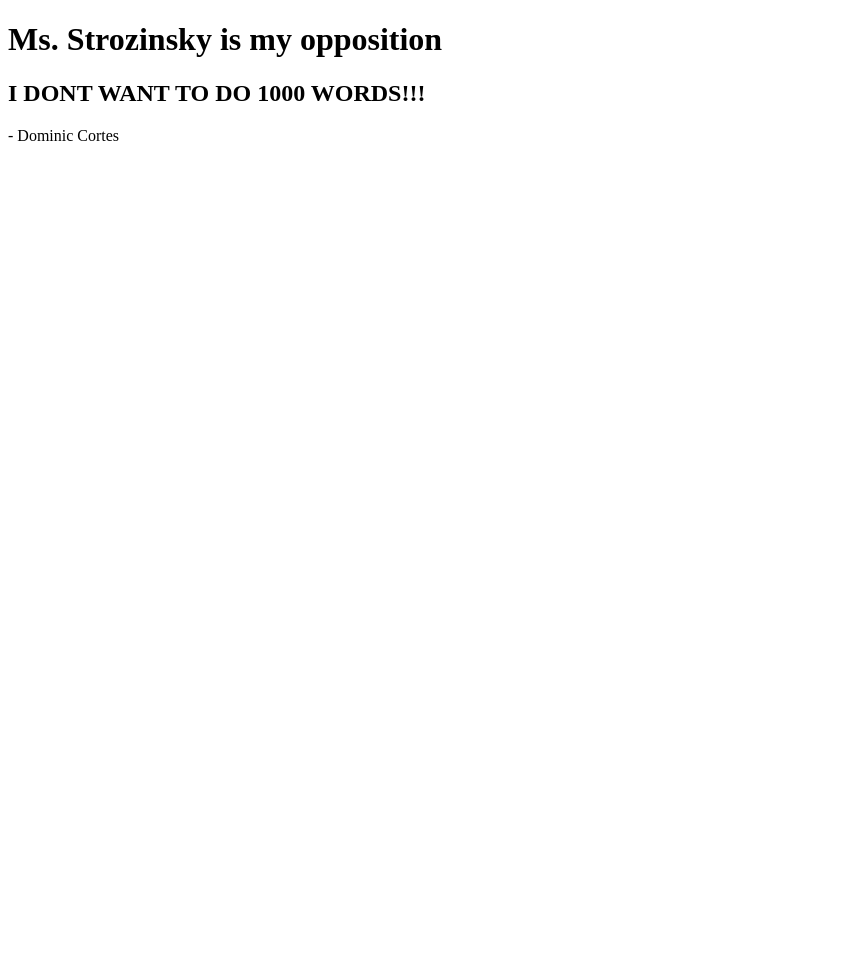
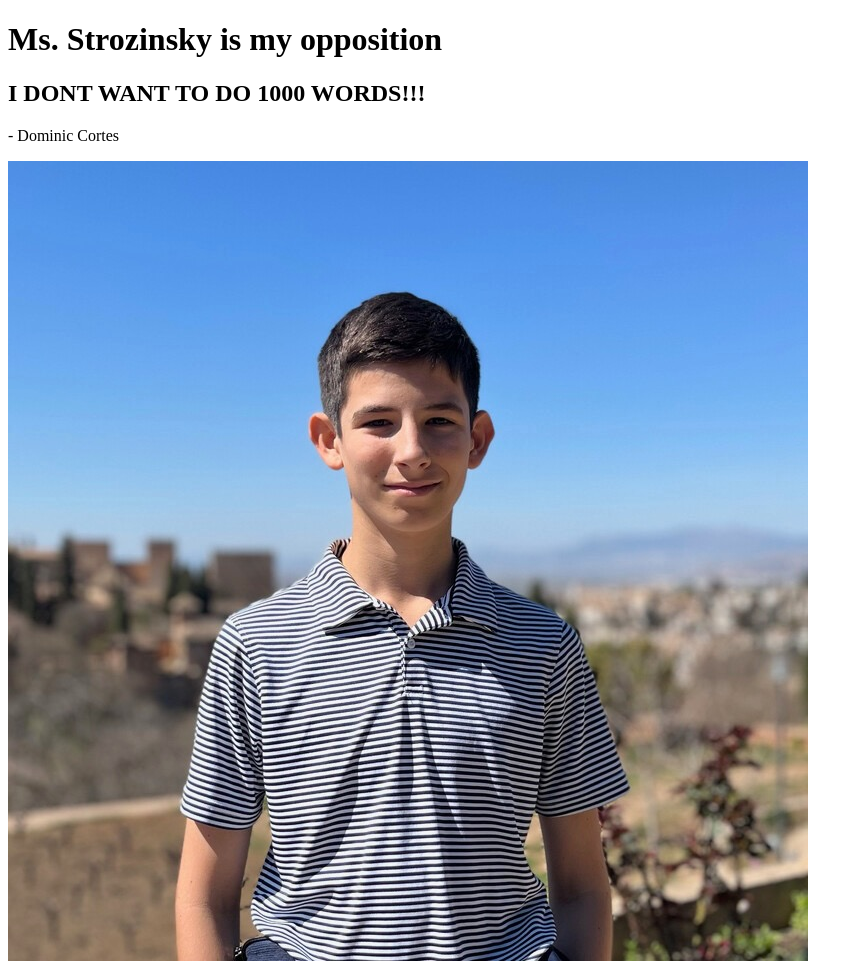
Before and after one commit to zaaaacch/website, a plain HTML site: page index.html in a window 1280 px wide. Shown: the whole page, without its empty margins (0-863 px from the left). Before the commit the page ends 800 px from the top, so only its background shows below. Drawn offline with Linux system fonts and the light colour scheme.

Commit message:
dominic cortes update

```diff
--- a/index.html
+++ b/index.html
@@ -4,5 +4,6 @@
         <h1>Ms. Strozinsky is my opposition</h1>
         <h2>I DONT WANT TO DO 1000 WORDS!!!</h2>
         <p>- Dominic Cortes</p>
+        <img src = "resources/images/1687306572864 (1).jpeg">
     </body>
 </html>
```
Also changed, not shown: resources/images/1687306572864 (1).jpeg (added).
